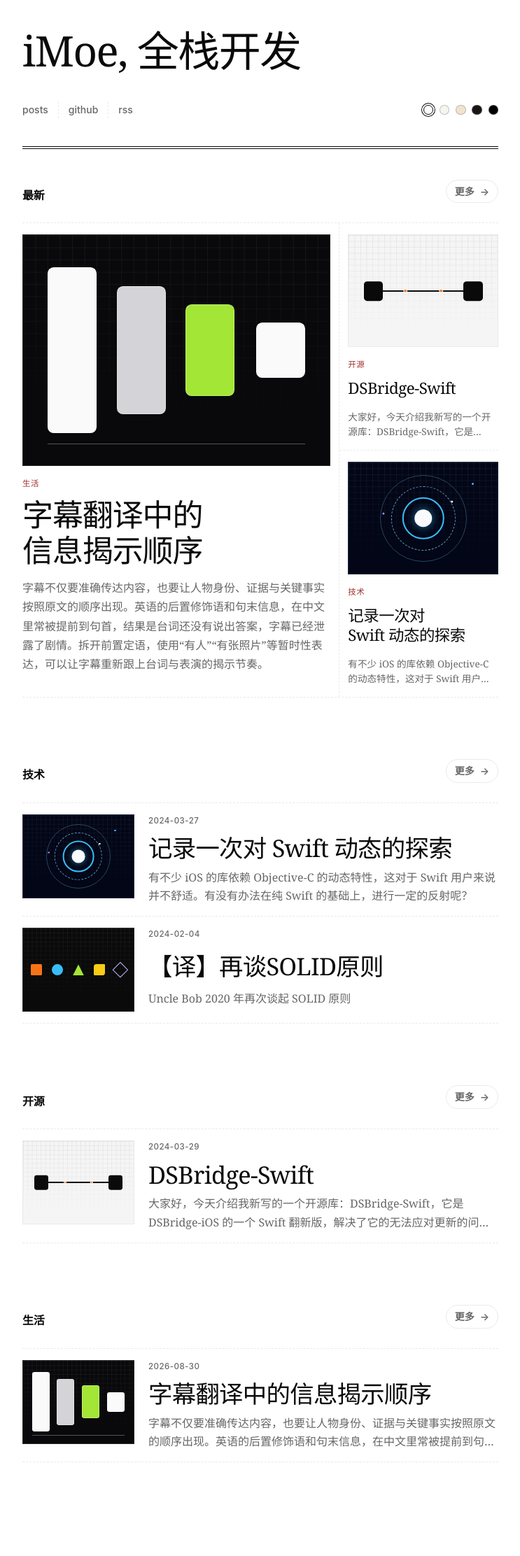
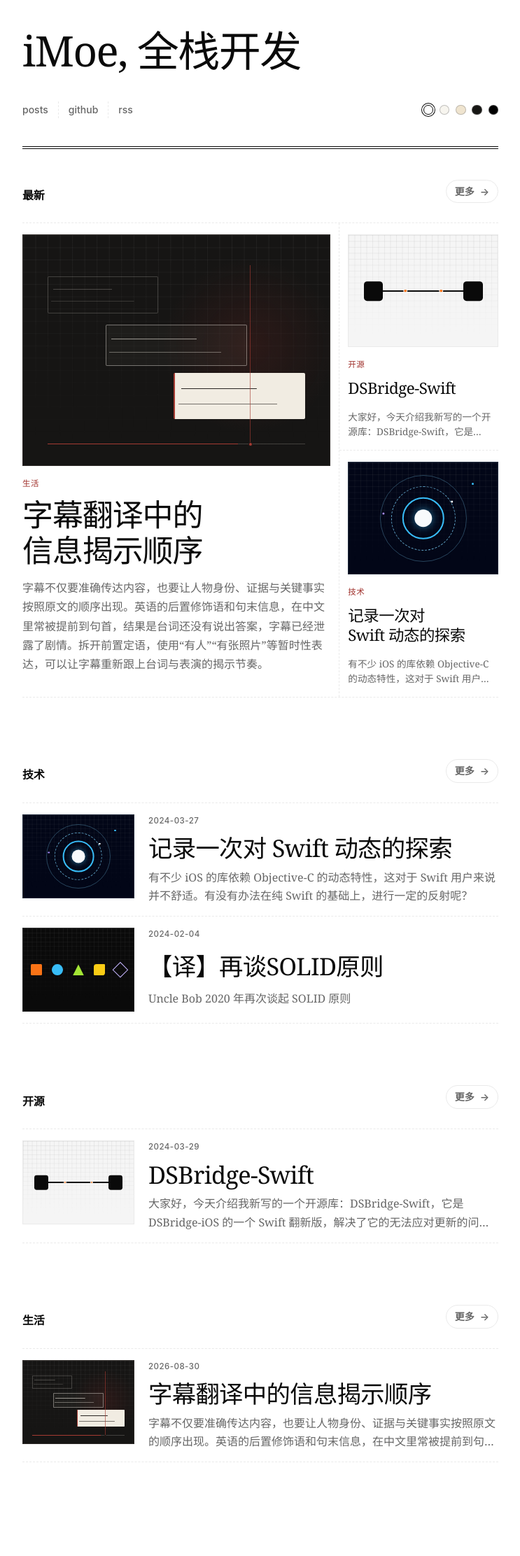
Before and after one commit to EdgarDegas/edgardegas.github.io, a Jekyll site: the page built from index.md, in a window 1280 px wide. Shown: the whole page at 70% size, without its empty margins (268-1011 px from the left). Built offline with Jekyll 4.4.1, drawn with Linux system fonts in a browser that asks for light colours.

Commit message:
Refine subtitle article artwork

```diff
--- a/_sass/no-style-please.scss
+++ b/_sass/no-style-please.scss
@@ -453,7 +453,7 @@ img {
 }
 
 .article-art-stage--reveal {
-  background: #09090b;
+  background: #161514;
 }
 
 .article-art-stage--runtime {
@@ -520,56 +520,93 @@ img {
 }
 
 .article-art--reveal {
-  border-color: #262626;
-  background: #09090b;
+  border-color: #2f2b28;
+  background:
+    radial-gradient(circle at 74% 48%, rgba(159, 47, 42, 0.16), transparent 34%),
+    #161514;
 }
 
 .article-art--reveal .article-art-shape {
-  bottom: 14%;
-  width: 16%;
-  border: 1px solid rgba(255, 255, 255, 0.3);
-  border-radius: 2cqi;
-  background: #fafafa;
+  border-radius: 0.45cqi;
 }
 
 .article-art--reveal .article-art-shape:nth-child(1) {
-  top: 14%;
+  top: 18%;
   left: 8%;
+  width: 36%;
+  height: 16%;
+  border: 1px solid rgba(244, 239, 229, 0.2);
+  background:
+    linear-gradient(rgba(244, 239, 229, 0.24), rgba(244, 239, 229, 0.24)) 10% 34% / 54% 1px no-repeat,
+    linear-gradient(rgba(244, 239, 229, 0.16), rgba(244, 239, 229, 0.16)) 10% 67% / 76% 1px no-repeat;
 }
 
 .article-art--reveal .article-art-shape:nth-child(2) {
-  top: 22%;
-  left: 30.5%;
-  bottom: 22%;
-  background: #d4d4d8;
+  top: 39%;
+  left: 27%;
+  width: 46%;
+  height: 18%;
+  border: 1px solid rgba(244, 239, 229, 0.42);
+  background:
+    linear-gradient(rgba(244, 239, 229, 0.58), rgba(244, 239, 229, 0.58)) 9% 34% / 61% 1px no-repeat,
+    linear-gradient(rgba(244, 239, 229, 0.38), rgba(244, 239, 229, 0.38)) 9% 67% / 80% 1px no-repeat,
+    rgba(244, 239, 229, 0.035);
 }
 
 .article-art--reveal .article-art-shape:nth-child(3) {
-  top: 30%;
-  left: 53%;
-  bottom: 30%;
-  background: #a3e635;
+  top: 60%;
+  right: 8%;
+  width: 43%;
+  height: 20%;
+  border-left: 0.6cqi solid #a53b33;
+  background:
+    linear-gradient(#292522, #292522) 12% 34% / 58% 1px no-repeat,
+    linear-gradient(rgba(41, 37, 34, 0.62), rgba(41, 37, 34, 0.62)) 12% 67% / 76% 1px no-repeat,
+    #f1ece2;
 }
 
 .article-art--reveal .article-art-shape:nth-child(4) {
-  top: 38%;
-  right: 8%;
-  bottom: 38%;
-}
-
-.article-art--reveal .article-art-shape:nth-child(5) {
   right: 8%;
   bottom: 9%;
   left: 8%;
   width: auto;
   height: 1px;
-  border: 0;
   border-radius: 0;
-  background: rgba(255, 255, 255, 0.3);
+  background: linear-gradient(90deg, #a53b33 0 74%, rgba(244, 239, 229, 0.2) 74% 100%);
 }
 
-.article-art--reveal:hover .article-art-shape:nth-child(-n + 4) {
-  transform: translateY(-1cqi);
+.article-art--reveal .article-art-shape:nth-child(5) {
+  top: 13%;
+  bottom: 9%;
+  left: 74%;
+  width: 1px;
+  border-radius: 0;
+  background: rgba(165, 59, 51, 0.62);
+}
+
+.article-art--reveal .article-art-shape:nth-child(5)::before {
+  position: absolute;
+  bottom: -0.7cqi;
+  left: 50%;
+  width: 1.4cqi;
+  aspect-ratio: 1;
+  border: 0.3cqi solid #161514;
+  border-radius: 50%;
+  background: #a53b33;
+  content: "";
+  transform: translateX(-50%);
+}
+
+.article-art--reveal:hover .article-art-shape:nth-child(1) {
+  transform: translateX(-0.8cqi);
+}
+
+.article-art--reveal:hover .article-art-shape:nth-child(3) {
+  transform: translateX(0.8cqi);
+}
+
+.article-art--reveal:hover .article-art-shape:nth-child(5) {
+  transform: translateX(1.2cqi);
 }
 
 .article-art--runtime {
```
